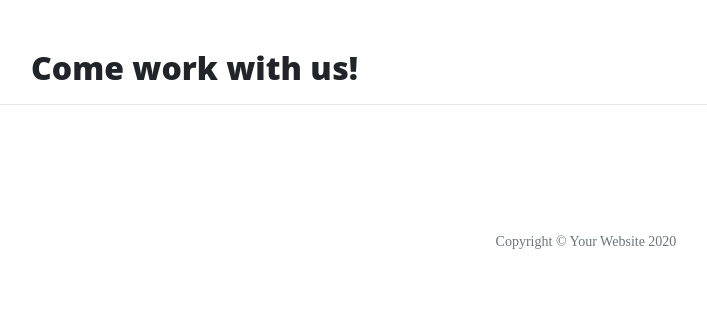
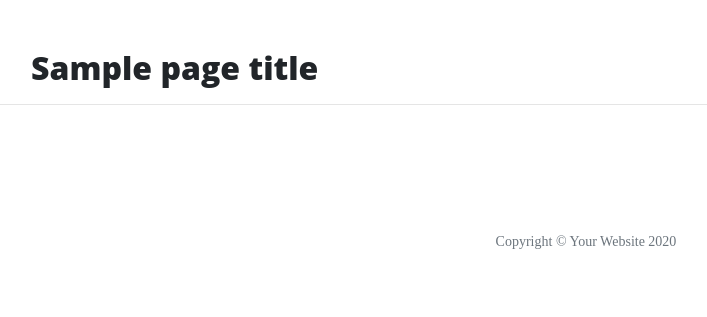
Before and after one commit to KelvinHere/Flask_Thorin, a Python web app: template flask/templates/careers.html in a window 1280 px wide. Shown: the part 629-946 px from the top of the page, without its empty margins (54-761 px from the left). Run offline with Jinja, Linux system fonts and the light colour scheme; the template is opened without the code that fills it: most values are stand-ins (such as "Sample title", 1, 10 or a date in 2020); some libraries are stand-ins or nearby versions.

Commit message:
Python: Aded variables in View to inject into page

```diff
--- a/flask/run.py
+++ b/flask/run.py
@@ -9,15 +9,15 @@ def index():
 
 @app.route("/about")
 def about():
-    return render_template("about.html")
+    return render_template("about.html", page_title= "About")
 
 @app.route("/contact")
 def contact():
-    return render_template("contact.html")
+    return render_template("contact.html", page_title="Contact")
 
 @app.route("/careers")
 def careers():
-    return render_template("careers.html")
+    return render_template("careers.html", page_title="Careers")
 
 
 if __name__ == "__main__":
--- a/flask/templates/about.html
+++ b/flask/templates/about.html
@@ -1,6 +1,6 @@
 {% extends 'base.html' %}
 {% block content %}
-    <h2>About Page</h2>
+    <h2>{{ page_title }}</h2>
     <p>
         The formation of the group grew out of a meeting Gandalf had with Thorin in Bree which kindled Thorin's interest in recapturing his long lost family inheritance. (Thorin's grandfather had been the king of the Lonely Mountain when Smaug came and took it.) Remembering that he had once known an adventurous Hobbit on his travels in the Shire, Gandalf decided to add Bilbo to their company because he knew that stealth and cunning were preferable to force. Gandalf also believed that someone like Bilbo could keep the sometimes prideful and stubborn Dwarves from rash action. The superstitious Dwarves also considered thirteen to be an unlucky number, and as Gandalf had planned to leave on other business, welcomed a fourteenth to fill into their party.
     </p>
--- a/flask/templates/careers.html
+++ b/flask/templates/careers.html
@@ -1,4 +1,4 @@
 {% extends 'base.html' %}
 {% block content %}
-    <h2>Come work with us!</h2>
+    <h2>{{ page_title }}</h2>
 {% endblock %}
--- a/flask/templates/contact.html
+++ b/flask/templates/contact.html
@@ -1,4 +1,4 @@
 {% extends 'base.html' %}
 {% block content %}
-    <h2>Contact Page</h2>
+    <h2>{{ page_title }}</h2>
 {% endblock %}
```
